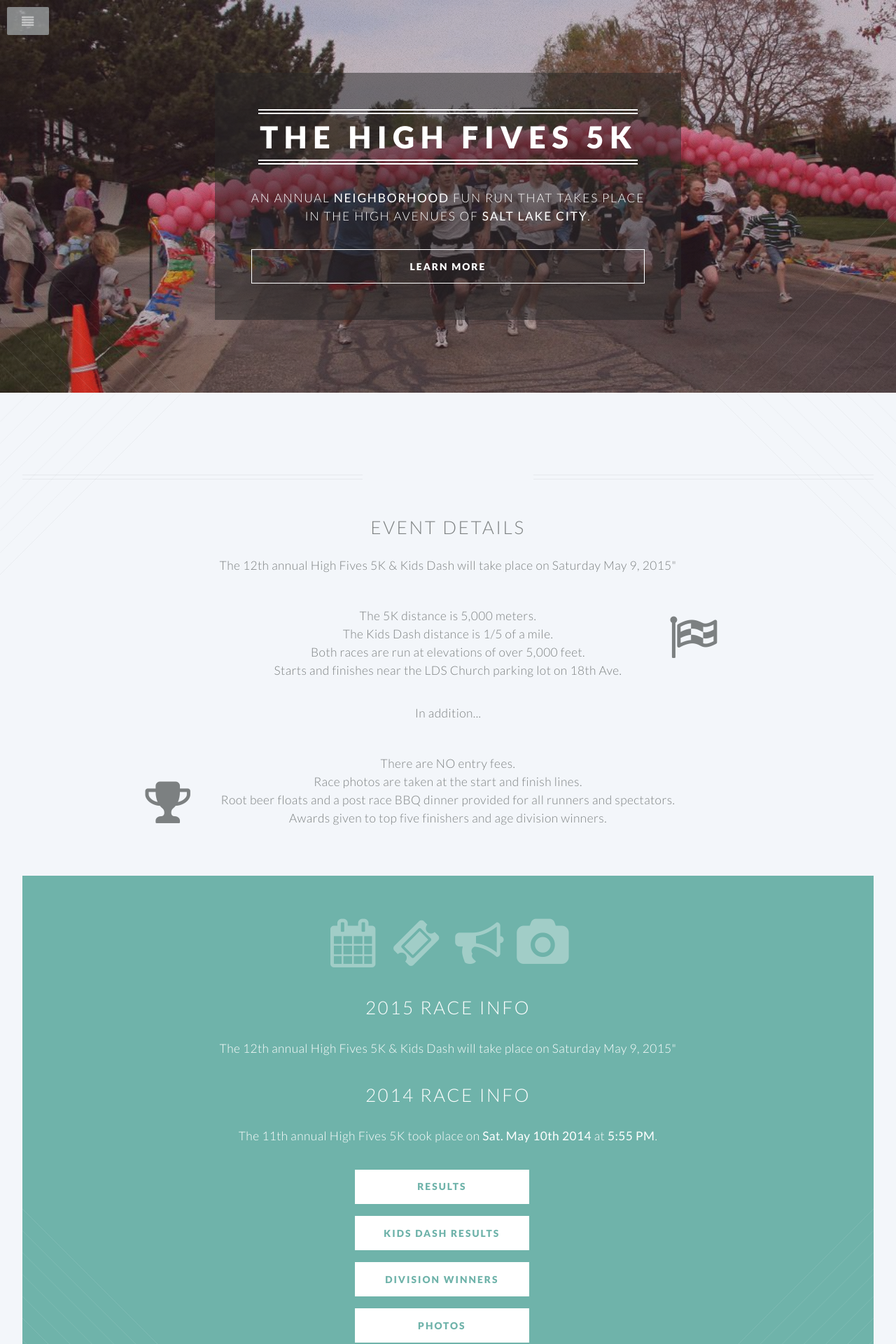
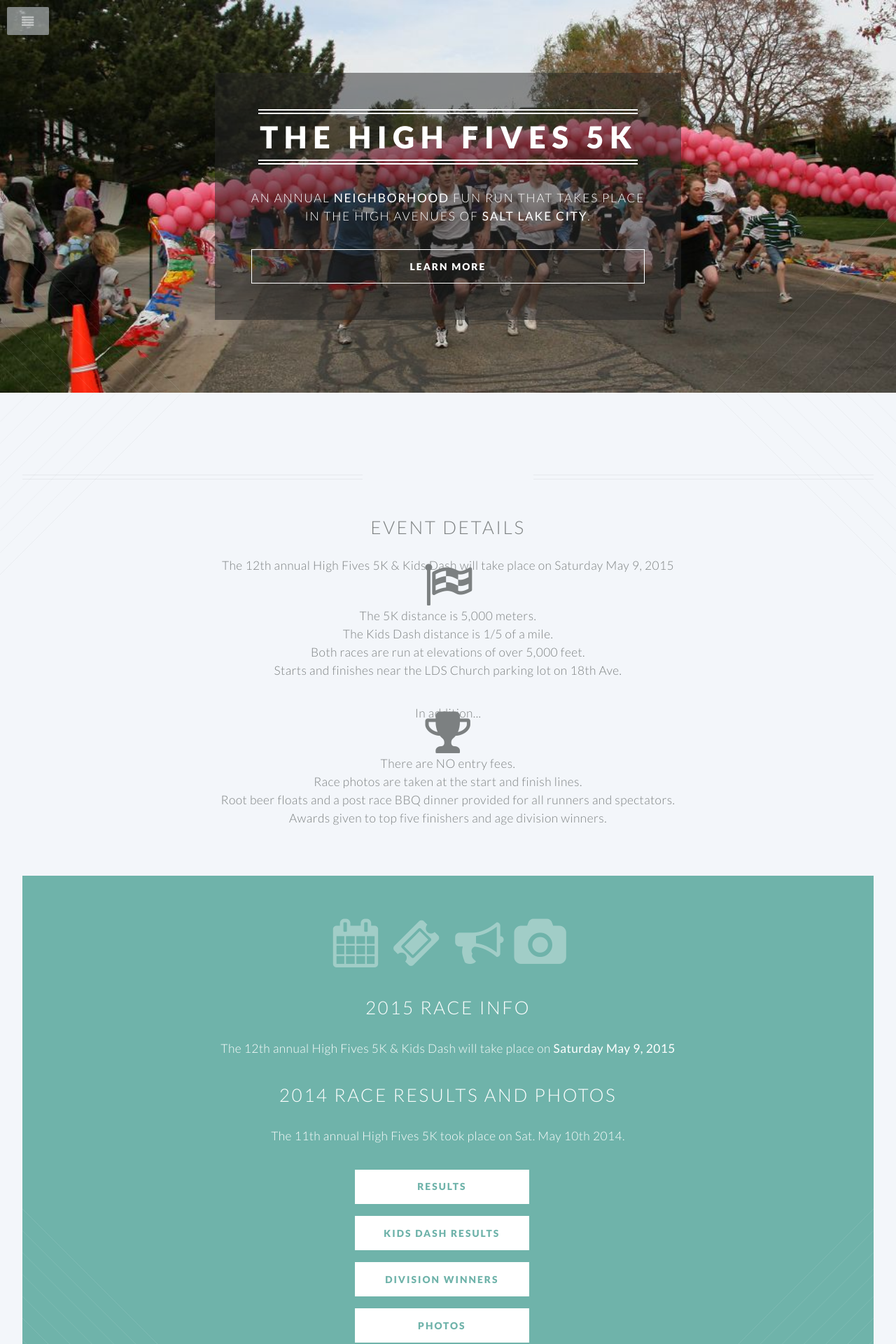
Before and after one commit to benhansen-io/HighFives5k, a Jekyll site: the page built from index.html, in a window 1280 px wide. Shown: the top 1920 px of the page at 70% size. Built offline with Jekyll 4.4.1, drawn with Linux system fonts in a browser that asks for light colours; Markdown is read by kramdown in place of the engine named in the settings.

Commit message:
Make mobile look good. Update FB. Remove banner shadding.

```diff
--- a/css/style-narrow.css
+++ b/css/style-narrow.css
@@ -55,7 +55,7 @@
 /* Banner */
 
 	#banner {
-		background-size: 15em, 15em, auto, cover;
+		background-size: 15em, 15em, cover;
 	}
 
 /* Main */
--- a/css/style-narrower.css
+++ b/css/style-narrower.css
@@ -114,3 +114,12 @@
 	#footer {
 		padding: 4em 1.5em;
 	}
+
+section#quote {
+	padding: 0em 2em;
+}
+
+.offseticon {
+	position: static !important;
+	right: 0;
+	top: 0;
--- a/css/style.css
+++ b/css/style.css
@@ -751,12 +751,12 @@
 	@keyframes reveal-banner { 0% { opacity: 0; } 100% { opacity: 1; } }
 
 	#banner {
-		background-attachment: scroll, scroll, scroll, fixed;
+		background-attachment: scroll, scroll, fixed;
 		background-color: #645862;
-		background-image: url("images/light-bl.svg"), url("images/light-br.svg"), url("images/overlay.png"), url("../images/banner.jpg");
-		background-position: bottom left, bottom right, top left, top center;
-		background-repeat: no-repeat, no-repeat, repeat, no-repeat;
-		background-size: 25em, 25em, auto, cover;
+		background-image: url("images/light-bl.svg"), url("images/light-br.svg"), url("../images/banner.jpg");
+		background-position: bottom left, bottom right, center;
+		background-repeat: no-repeat, no-repeat, no-repeat;
+		background-size: 25em, 25em, cover;
 		color: white;
 		cursor: default;
 		padding: 6em 0;
@@ -1036,3 +1036,8 @@
 			display: inline-block;
 			width: 5em;
 		}
+
+
+.autoshrink {
+	max-width: 100%;
+}
--- a/index.html
+++ b/index.html
@@ -34,9 +34,9 @@
 				<header class="special container">
 					<h2>Event Details</h2>
 
-					<p>The 12th annual High Fives 5K & Kids Dash will take place on Saturday May 9, 2015"</p>
+					<p>The 12th annual High Fives 5K & Kids Dash will take place on Saturday May 9, 2015</p>
 
-					<i style="position: relative; left: 350px; top: 75px;" class="icon fa-flag-checkered fa-4x"></i>
+					<i style="position: relative; left: 350px; top: 75px;" class="offseticon icon fa-flag-checkered fa-4x"></i>
 					<ul>
 					<li>The 5K distance is 5,000 meters.</li>
 					<li>The Kids Dash distance is 1/5 of a mile.</li>
@@ -46,7 +46,7 @@
 
 					<p style="padding-bottom: 0px; margin-bottom: 0px;">In addition...</p>
 
-					<i style="position: relative; right: 400px; top: 100px;" class="icon fa-trophy fa-4x"></i>
+					<i style="position: relative; right: 400px; top: 100px;" class="offseticon icon fa-trophy fa-4x"></i>
 					<ul>
 					<li>There are NO entry fees.</li>
 					<li>Race photos are taken at the start and finish lines.</li>
@@ -63,11 +63,11 @@
 
 								<h2>2015 Race Info</h2>
 
-							    <p>The 12th annual High Fives 5K & Kids Dash will take place on Saturday May 9, 2015"</p>
+                                <p>The 12th annual High Fives 5K & Kids Dash will take place on <strong>Saturday May 9, 2015</strong></p>
 
-								<h2>2014 Race Info</h2>
+								<h2>2014 Race Results and Photos</h2>
 
-                                <p>The 11th annual High Fives 5K took place on <strong>Sat. May 10th 2014</strong> at <strong>5:55 PM</strong>.</p>
+                                <p>The 11th annual High Fives 5K took place on Sat. May 10th 2014.</p>
                                 <ul class="buttons">
                                     <li><a href="/results/2014.html" class="button special">Results</a></li>
                                     <li><a href="/kidsdash/2014.html" class="button special">Kids Dash Results</a></li>
@@ -77,10 +77,8 @@
 							</div>
 							<div class="4u skel-cell-important">
 								<ul class="feature-icons">
-									<li><span class="icon fa-calendar"><span class="label">Feature 1</span></span></li>
-									<li><span class="icon fa-ticket"><span class="label">Feature 2</span></span></li>
-									<li><span class="icon fa-bullhorn"><span class="label">Feature 3</span></span></li>
-									<li><span class="icon fa-camera"><span class="label">Feature 6</span></span></li>
+									<li><span class="icon fa-calendar"><span class="label">Feature 1</span></span></li><li><span class="icon fa-ticket"><span class="label">Feature 2</span></span></li>
+                                    <span style="white-space: nowrap"><li><span class="icon fa-bullhorn"><span class="label">Feature 3</span></span></li><li><span class="icon fa-camera"><span class="label">Feature 6</span></span></li></span>
 								</ul>
 							</div>
 						</div>
@@ -91,12 +89,12 @@
                      - Amby Burfoot, Runners World</p>
                  </section>
 
-			<article id="map" class="anchor" style="width: 800px;">
-				<h2>5K Course Map</h2>
+			<section id="map" class="anchor container special wrapper style1">
+                <h2>5K Course Map</h2>
 				<a id="course-map" href="https://maps.google.com/maps/ms?msa=0&amp;msid=204079748605170044548.0004db98521e8d493a74b&amp;ie=UTF8&amp;t=m&amp;ll=40.785902,-111.86399&amp;spn=0.006664,0.01536">
-					<img class="bordered" src="images/map.png">
+					<img class="autoshrink bordered" src="images/map.png">
 				</a>
-			</article>
+			</section>
 
 
 				<!-- Three -->
@@ -105,13 +103,13 @@
 						<header class="major">
 							<h2><strong>Kids Dash</strong></h2>
 						</header>
-                        <img width="480" height="360" style="float:right; margin-left: 20px;" src="images/kidsdash.jpg">
+                        <img sytle="autoshrink" width="480px" height="auto" style="float:right; margin-left: 20px;" src="images/kidsdash.jpg">
 						<p>The One Fifth (1/5th) Mile Kids&#39; Dash will take place just before the High Fives 5K. The Sprint will begin on 17th Avenue and proceed to the finish line near the church parking lot where the 5K will later begin.</p>
 
 						<p>Any boys or girls 10 years old or younger may participate in this short race. The race will begin at 5:35 pm. Registration for the sprint will begin at 5:05 pm.
 						<div class="col-lg-6">
 							<a href="http://maps.google.com/maps?f=d&amp;source=s_d&amp;saddr=707+17th+Avenue&amp;daddr=590E+18th+Ave&amp;hl=en&amp;geocode=FfJhbgId2wZV-SlL913Qj_VShzHY8I4ViomnmA%3BFTpkbgIdJvtU-Q&amp;mra=ls&amp;sll=40.789104,-111.869895&amp;sspn=0.00407,0.010568&amp;ie=UTF8&amp;t=m&amp;ll=40.789112,-111.870089&amp;spn=0.003899,0.006866&amp;z=17">
-								<img class="bordered" src="/images/kids_dash.png" style="margin-top: 30px;" />
+								<img class="autoshrink" class="bordered" src="/images/kids_dash.png" style="margin-top: 30px;" />
 							</a>
 						</div>
 
@@ -119,11 +117,11 @@
 
 					<section id="volunteers" class="anchor wrapper style1 container special">
 						<h2>Volunteers</h2>
-                        <img width="480" height="360" src="images/volunteers1.jpg">&nbsp;
-                        <img width="480" height="360" src="images/volunteers2.jpg">
+                        <img class="autoshrink" width="480" height="auto" src="images/volunteers1.jpg">&nbsp;
+                        <img class="autoshrink" width="480" height="auto" src="images/volunteers2.jpg">
 						<p>The High Fives 5K and Kids Dash would not be possible without the assistance of numerous volunteers. We appreciate all of the volunteers in the neighborhood who have been so kind to help with this wonderful neighborhood activity. Again this year we will need many volunteers to assist with the following responsibilities:</p>
 
-						<div style="text-align: left; width: 400px; margin-left: auto; margin-right: auto;">
+						<div style="text-align: left; max-width: 400px; margin-left: auto; margin-right: auto;">
 						<ol style="list-style-type: circle;">
 						<li>Race Registration</li>
 						<li>Race Video/Photographers</li>
@@ -148,7 +146,7 @@
 				<footer>
 					<ul class="buttons">
 						<li><a href="https://docs.google.com/forms/d/1BVMOurct9xuiAxbfaC56vRRFTGvptbajUmzktv-3oX0/viewform" class="button special">Pre-register</a></li>
-						<li><a href="https://www.facebook.com/events/259424437563377" class="button special">Join the event on Facebook</a></li>
+						<li><a href="https://www.facebook.com/events/1582821981959267" class="button special">Join the event on Facebook</a></li>
 					</ul>
 				</footer>
 			</section>
```
Also changed, not shown: css/style-mobile.css (+5 -3 lines).
